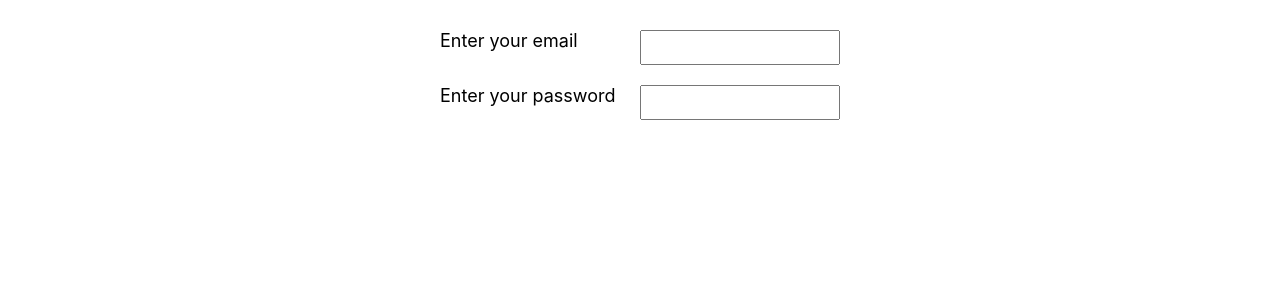
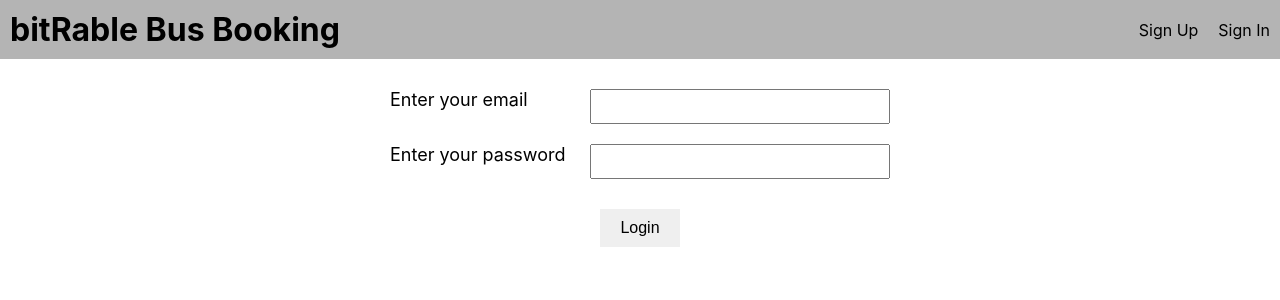
Before and after one commit to bitReble/OnlineSeats-Website, a React (Create React App) app: page / in a window 1280 px wide. Shown: the top 300 px of the page. Built offline with nearby package versions, Linux system fonts and the light colour scheme.

Commit message:
Basic router setup,

```diff
--- a/package.json
+++ b/package.json
@@ -8,6 +8,7 @@
     "@testing-library/user-event": "^12.1.10",
     "react": "^17.0.2",
     "react-dom": "^17.0.2",
+    "react-router-dom": "^5.2.0",
     "react-scripts": "4.0.3",
     "web-vitals": "^1.0.1"
   },
--- a/src/App.css
+++ b/src/App.css
@@ -7,7 +7,7 @@
 
 .form-control {
   margin: 10px;
-  width: 400px;
+  width: 500px;
   display: flex;
   justify-content: space-between;
 }
@@ -18,7 +18,29 @@
 }
 
 .form-control input {
-  width: 200px;
+  width: 300px;
   height: 35px;
   padding: 5px;
+  font-size: 18px;
 }
+
+.nav-bar {
+  padding: 10px;
+  background-color: #b4b4b4;
+  display: flex;
+  justify-content: space-between;
+  align-items: center;
+}
+
+.nav-bar .right a {
+  margin-left: 20px;
+  text-decoration: none;
+  color: black;
+}
+
+.button {
+  margin-top: 20px;
+  padding: 10px 20px;
+  border: none;
+  font-size: 16px;
+}
--- a/src/App.js
+++ b/src/App.js
@@ -1,11 +1,18 @@
+import { BrowserRouter as Router, Route, Switch } from "react-router-dom";
 import Login from "./components/auth/Login";
+import NavBar from "./components/layout/Navbar";
 import "./App.css";
 
 function App() {
   return (
-    <div>
-      <Login></Login>
-    </div>
+    <Router>
+      <NavBar></NavBar>
+      <Route exact path="/" component={Login}></Route>
+      <Switch>
+        <Route exact path="/signin" component={Login}></Route>
+        <Route exact path="/signup" component={Login}></Route>
+      </Switch>
+    </Router>
   );
 }
 
--- a/src/components/auth/Login.js
+++ b/src/components/auth/Login.js
@@ -1,6 +1,6 @@
 const Login = () => {
   return (
-    <div className="login">
+    <form className="login">
       <div className="form-control">
         <p>Enter your email</p>
         <input type="text"></input>
@@ -9,7 +9,10 @@ const Login = () => {
         <p>Enter your password</p>
         <input type="password"></input>
       </div>
-    </div>
+      <button type="button" className="button">
+        Login
+      </button>
+    </form>
   );
 };
 
--- /dev/null
+++ b/src/components/layout/Navbar.js
@@ -0,0 +1,17 @@
+import { Link } from "react-router-dom";
+
+const NavBar = () => {
+  return (
+    <div className="nav-bar">
+      <div className="left">
+        <h1>bitRable Bus Booking</h1>
+      </div>
+      <div className="right">
+        <Link to="/signup">Sign Up</Link>
+        <Link to="/signin">Sign In</Link>
+      </div>
+    </div>
+  );
+};
+
+export default NavBar;
```
Also changed, not shown: 1 other file (tests, documents, lock files or other folders).
